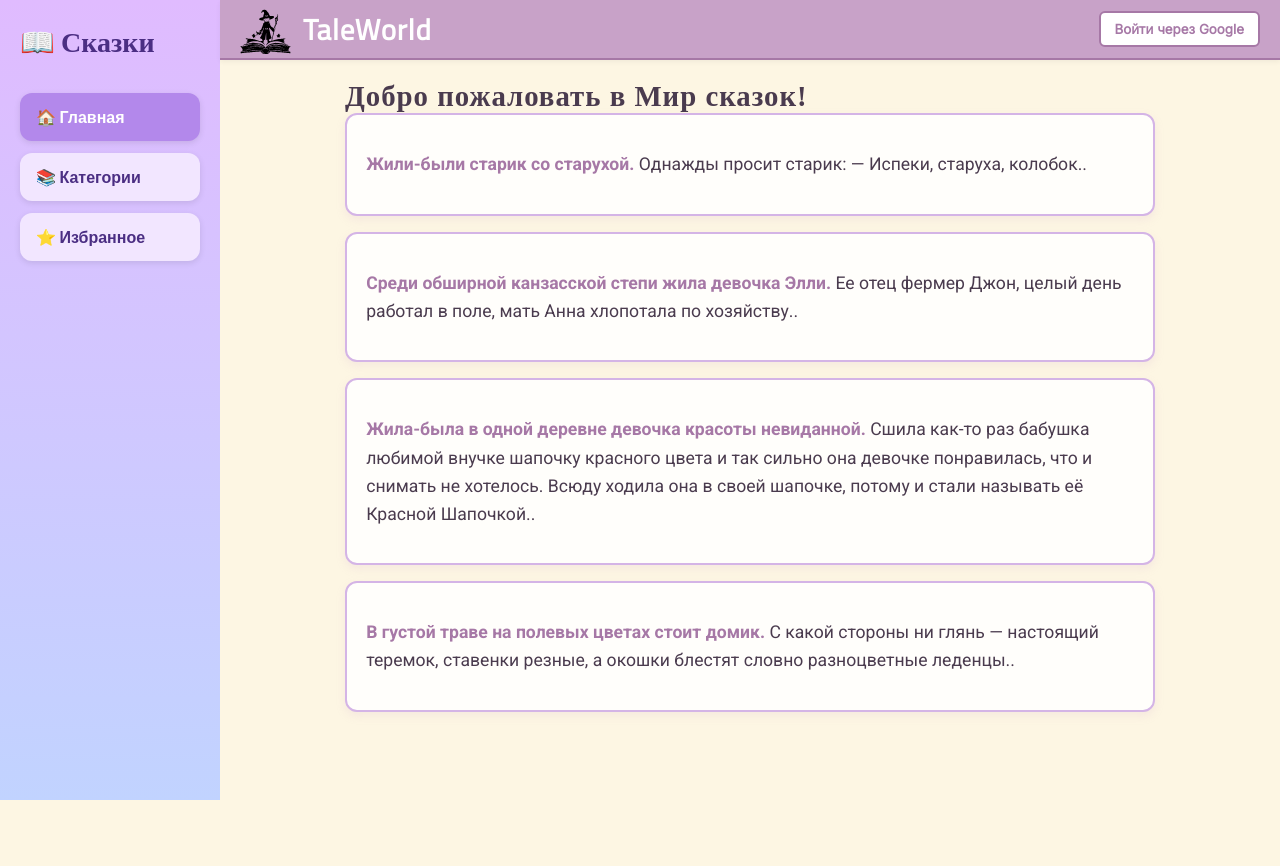
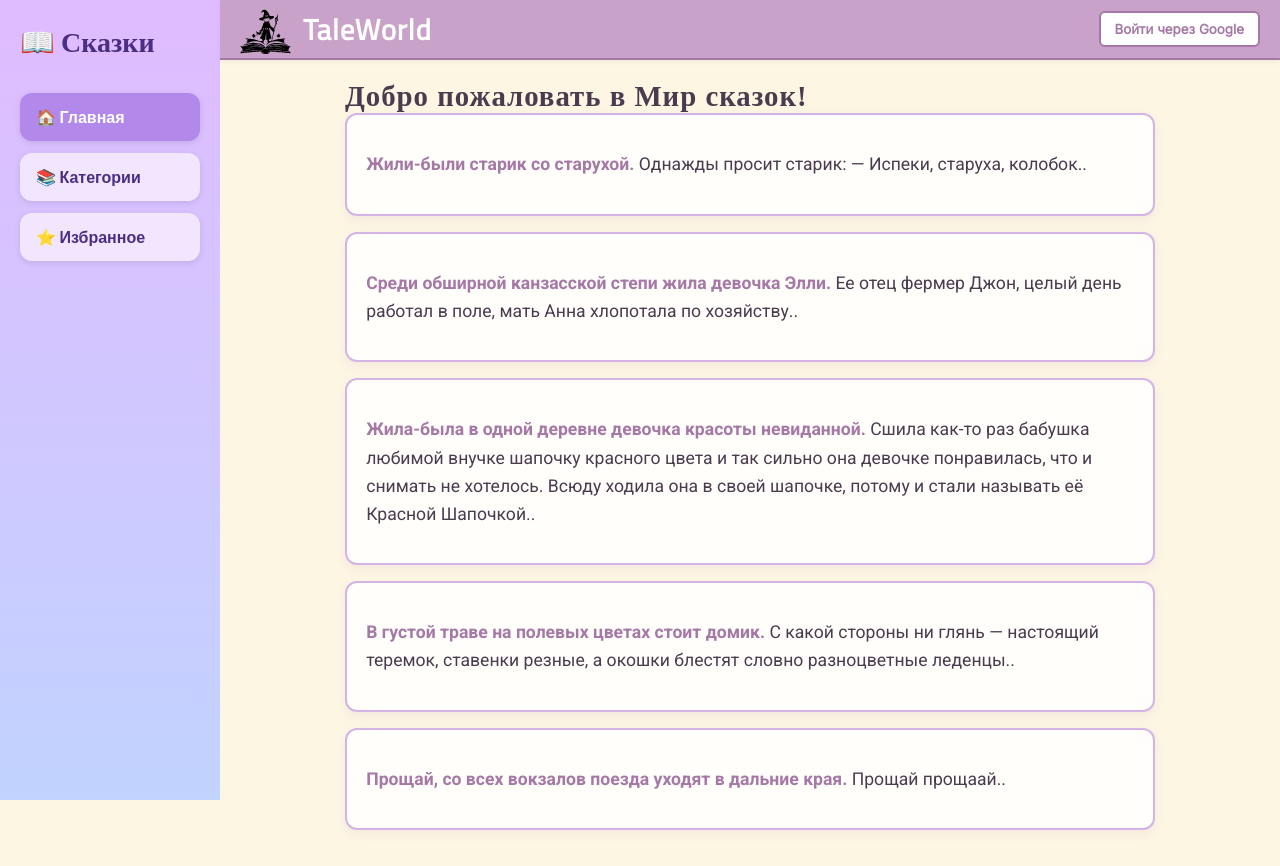
Before and after one commit to etonegrib/TaleWorld, a React (Vite) app: page / in a window 1280 px wide. Before the commit the page ends 800 px from the top, so only its background shows below. Built offline with nearby package versions, Linux system fonts and the light colour scheme.

Commit message:
add a new tale

```diff
--- a/src/data.js
+++ b/src/data.js
@@ -19,4 +19,9 @@ export const ways = [
     description:
       'С какой стороны ни глянь — настоящий теремок, ставенки резные, а окошки блестят словно разноцветные леденцы..',
   },
+  {
+    title: 'Прощай, со всех вокзалов поезда уходят в дальние края.',
+    description:
+      'Прощай прощаай..',
+  },
 ]
```
